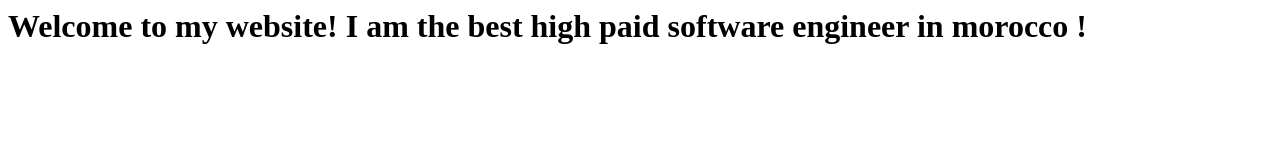
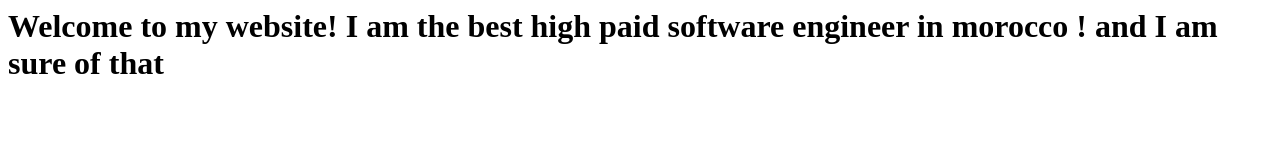
Before and after one commit to sanaalahbibi/first-try, a plain HTML site: page hello.html in a window 1280 px wide. Drawn offline with Linux system fonts and the light colour scheme.

Commit message:
Update hello.html

```diff
--- a/hello.html
+++ b/hello.html
@@ -4,6 +4,6 @@
 		<title>My webPage ! </title>
 	</head>
 	<body>
-		<h1>Welcome to my website! I am the best high paid software engineer in morocco !</h1>
+		<h1>Welcome to my website! I am the best high paid software engineer in morocco ! and I am sure of that </h1>
 	</body>
 </html>
```
